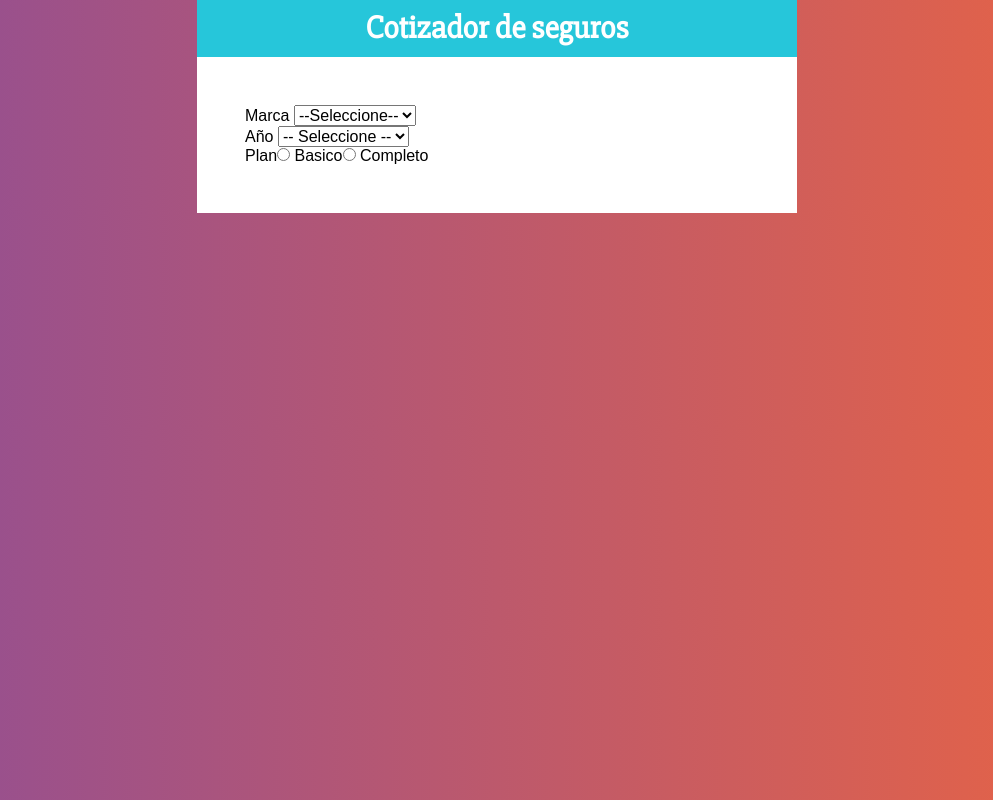
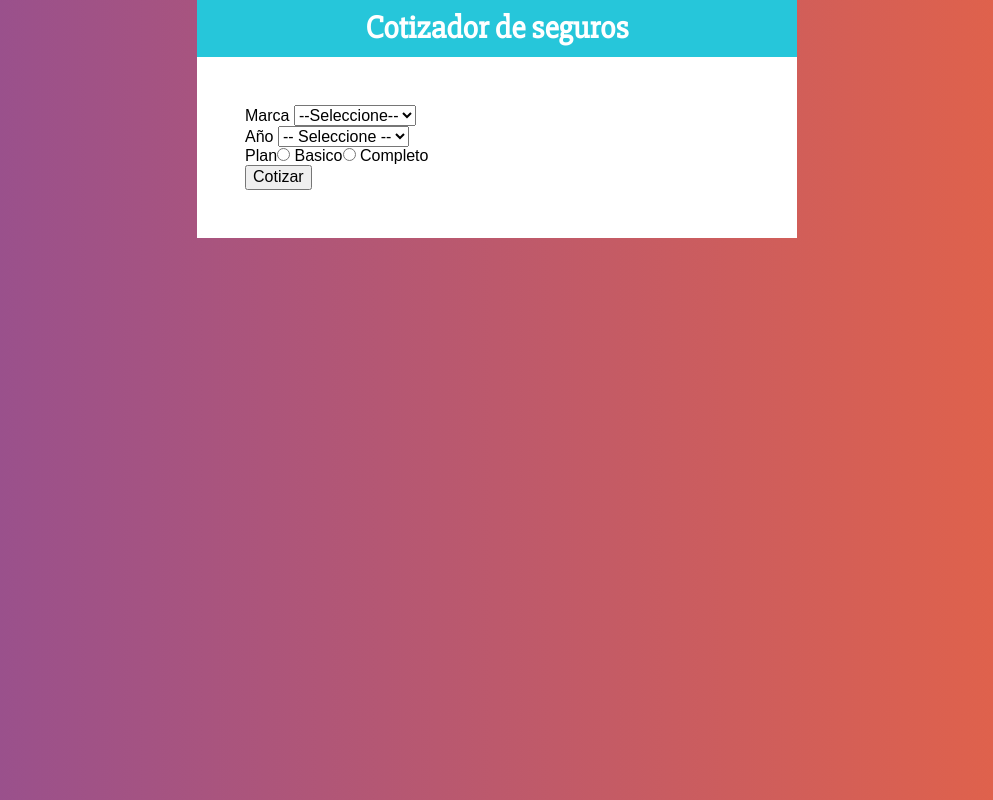
Before and after one commit to cristianaparra/Cotizador-seguro, a React (Create React App) app: page / in a window 1280 px wide. Shown: the whole page, without its empty margins (143-1136 px from the left). Built offline with nearby package versions, Linux system fonts and the light colour scheme.

Commit message:
agregado datos  formulario

```diff
--- a/src/component/Formulario.js
+++ b/src/component/Formulario.js
@@ -43,6 +43,7 @@ const Formulario = () => {
                     value='completo'
                 /> Completo
             </div>
+            <button>Cotizar</button>
         </form>
 
     );
```
